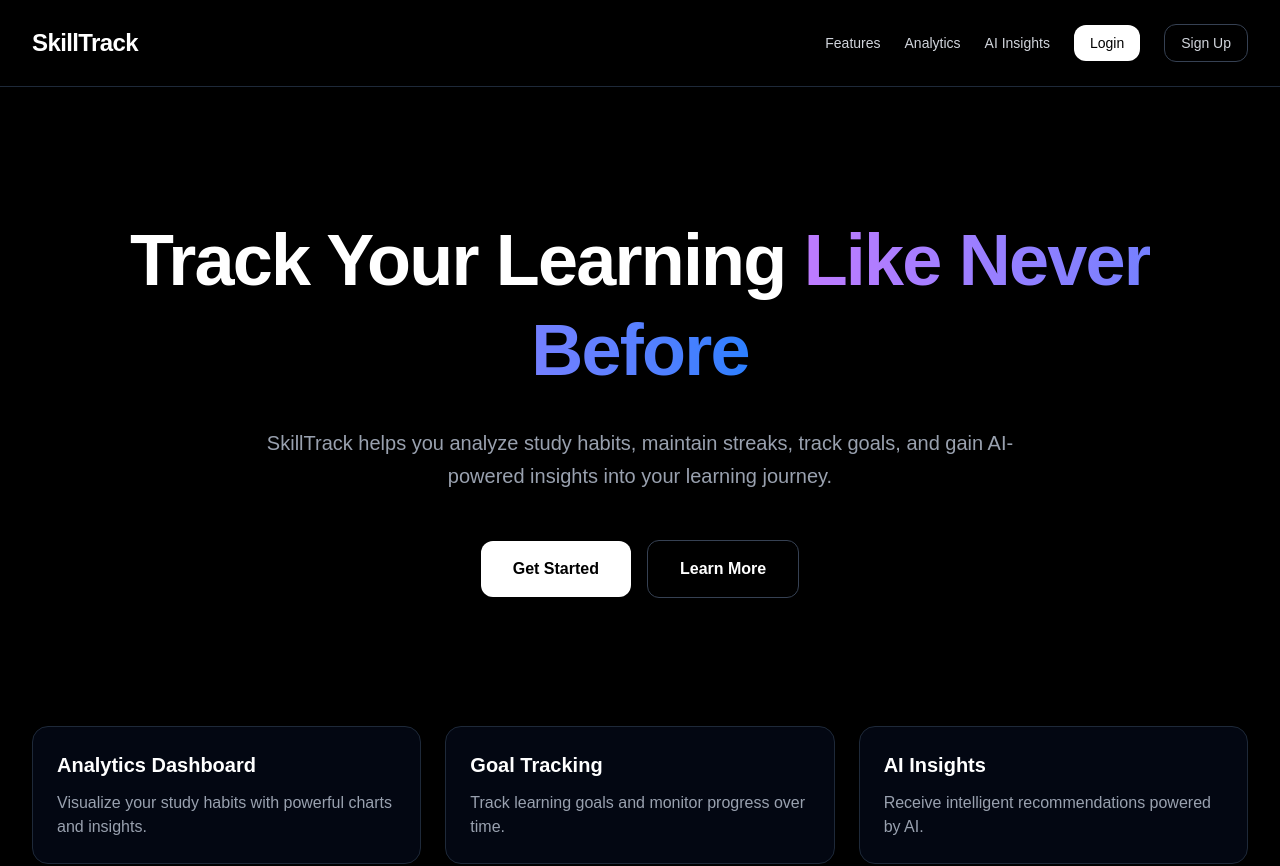
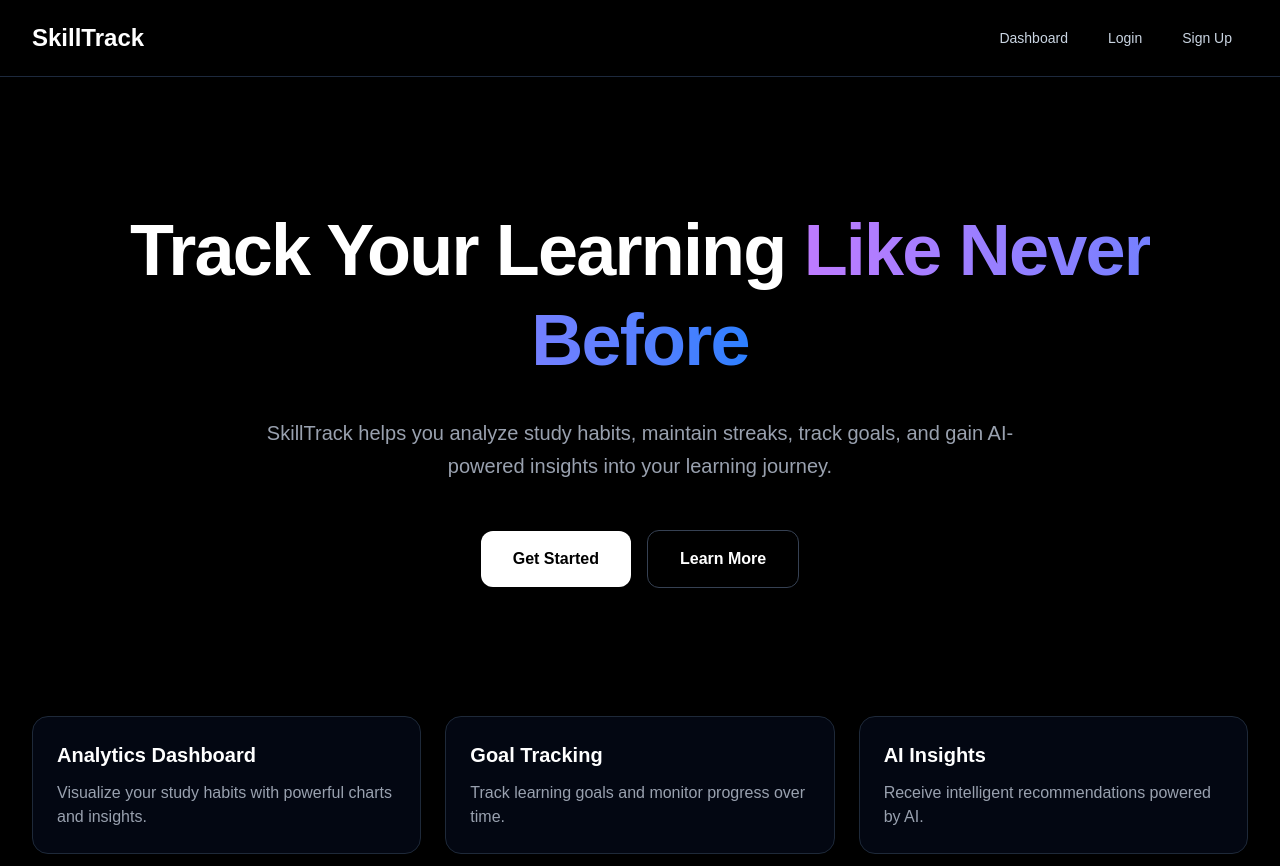
Before and after one commit to ganshyam135/skilltrack-api, a Next.js app in the folder frontend/: page / in a window 1280 px wide. Shown: the top 866 px of the page. Built offline with nearby package versions, Linux system fonts and the light colour scheme.

Commit message:
Refine navigation and remove dead links

```diff
--- a/frontend/components/Navbar.tsx
+++ b/frontend/components/Navbar.tsx
@@ -1,30 +1,48 @@
+"use client";
+
 import Link from "next/link";
+import { usePathname } from "next/navigation";
+
+const navLinks = [
+  { href: "/dashboard", label: "Dashboard" },
+  { href: "/login", label: "Login" },
+  { href: "/signup", label: "Sign Up" },
+];
 
 export default function Navbar() {
+  const pathname = usePathname();
+
+  const isActiveRoute = (path: string) => pathname === path;
+
+  const navLinkClass = (path: string) =>
+    [
+      "rounded-lg px-4 py-2 text-sm font-medium transition",
+      "focus:outline-none focus:ring-2 focus:ring-teal-400/70",
+      isActiveRoute(path)
+        ? "bg-white text-slate-950"
+        : "text-slate-300 hover:bg-slate-900 hover:text-white",
+    ].join(" ");
+
   return (
-    <nav className="w-full flex items-center justify-between px-8 py-6 border-b border-gray-800">
-      <h1 className="text-2xl font-bold tracking-tight">SkillTrack</h1>
-
-      <div className="flex items-center gap-6 text-sm text-gray-300">
-        <button className="hover:text-white transition">Features</button>
-
-        <button className="hover:text-white transition">Analytics</button>
-
-        <button className="hover:text-white transition">AI Insights</button>
-
+    <nav className="flex w-full items-center justify-between border-b border-slate-800 px-5 py-5 sm:px-8">
       <Link
-          href="/login"
-          className="rounded-xl bg-white text-black px-4 py-2 font-medium hover:bg-gray-200 transition"
+        href="/dashboard"
+        className="rounded-lg text-2xl font-bold tracking-normal text-white focus:outline-none focus:ring-2 focus:ring-teal-400/70"
       >
-          Login
+        SkillTrack
       </Link>
 
+      <div className="flex items-center gap-2">
+        {navLinks.map((link) => (
           <Link
-          href="/signup"
-          className="rounded-xl border border-gray-700 px-4 py-2 font-medium hover:bg-gray-900 transition"
+            key={link.href}
+            href={link.href}
+            aria-current={isActiveRoute(link.href) ? "page" : undefined}
+            className={navLinkClass(link.href)}
           >
-          Sign Up
+            {link.label}
           </Link>
+        ))}
       </div>
     </nav>
   );
--- a/frontend/components/Sidebar.tsx
+++ b/frontend/components/Sidebar.tsx
@@ -19,41 +19,57 @@ export default function Sidebar() {
     router.push("/login");
   };
 
+  const isActiveRoute = (path: string) =>
+    pathname === path || pathname.startsWith(`${path}/`);
+
   const navItemClass = (path: string) =>
     [
-      "rounded-lg px-4 py-3 text-sm font-medium transition",
-      pathname === path
-        ? "bg-white text-slate-950"
+      "block rounded-lg px-4 py-3 text-sm font-medium transition",
+      "focus:outline-none focus:ring-2 focus:ring-teal-400/70",
+      isActiveRoute(path)
+        ? "bg-white text-slate-950 shadow-sm"
         : "text-slate-300 hover:bg-slate-900 hover:text-white",
     ].join(" ");
 
   return (
-    <aside className="border-b border-slate-800 bg-slate-950 p-4 lg:sticky lg:top-0 lg:flex lg:h-screen lg:w-72 lg:flex-col lg:justify-between lg:border-b-0 lg:border-r lg:p-6">
+    <aside className="shrink-0 border-b border-slate-800 bg-slate-950 px-4 py-4 lg:sticky lg:top-0 lg:flex lg:h-screen lg:w-72 lg:flex-col lg:justify-between lg:border-b-0 lg:border-r lg:px-6 lg:py-6">
       <div>
-        <Link href="/" className="inline-flex items-center">
-          <span className="text-2xl font-semibold tracking-normal text-white">SkillTrack</span>
+        <Link
+          href="/dashboard"
+          className="inline-flex rounded-lg focus:outline-none focus:ring-2 focus:ring-teal-400/70"
+        >
+          <span className="text-2xl font-semibold tracking-normal text-white">
+            SkillTrack
+          </span>
         </Link>
 
-        <nav className="mt-6 flex gap-2 overflow-x-auto lg:mt-10 lg:flex-col lg:overflow-visible">
-          {navItems.map((item) => (
-            <Link key={item.href} href={item.href} className={navItemClass(item.href)}>
-              {item.label}
-            </Link>
-          ))}
-        </nav>
+        <div className="mt-6 lg:mt-10">
+          <p className="mb-3 px-4 text-xs font-semibold uppercase tracking-wide text-slate-500">
+            Workspace
+          </p>
+
+          <nav
+            aria-label="Primary navigation"
+            className="flex gap-2 overflow-x-auto pb-1 lg:flex-col lg:overflow-visible lg:pb-0"
+          >
+            {navItems.map((item) => (
+              <Link
+                key={item.href}
+                href={item.href}
+                aria-current={isActiveRoute(item.href) ? "page" : undefined}
+                className={navItemClass(item.href)}
+              >
+                {item.label}
+              </Link>
+            ))}
+          </nav>
+        </div>
       </div>
 
-      <div className="mt-4 hidden flex-col gap-3 lg:flex">
-        <Link
-          href="/"
-          className="rounded-lg border border-slate-700 px-4 py-3 text-sm font-medium text-slate-300 transition hover:bg-slate-900 hover:text-white"
-        >
-          Home
-        </Link>
-
+      <div className="mt-6 hidden lg:block">
         <button
           onClick={handleLogout}
-          className="rounded-lg bg-white px-4 py-3 text-sm font-semibold text-slate-950 transition hover:bg-slate-200"
+          className="w-full rounded-lg bg-white px-4 py-3 text-sm font-semibold text-slate-950 transition hover:bg-slate-200 focus:outline-none focus:ring-2 focus:ring-teal-400/70"
         >
           Logout
         </button>
```
Lines whose indentation alone changed are shown as unchanged.
